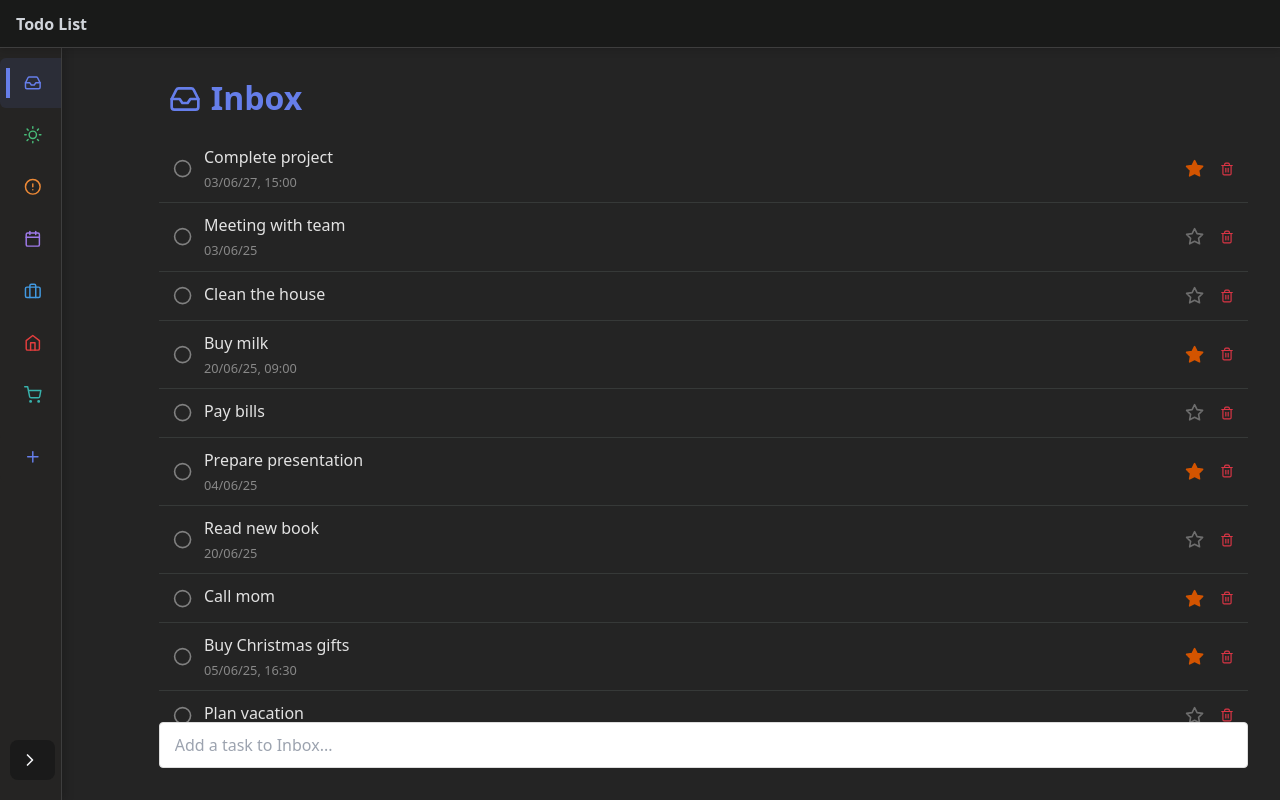
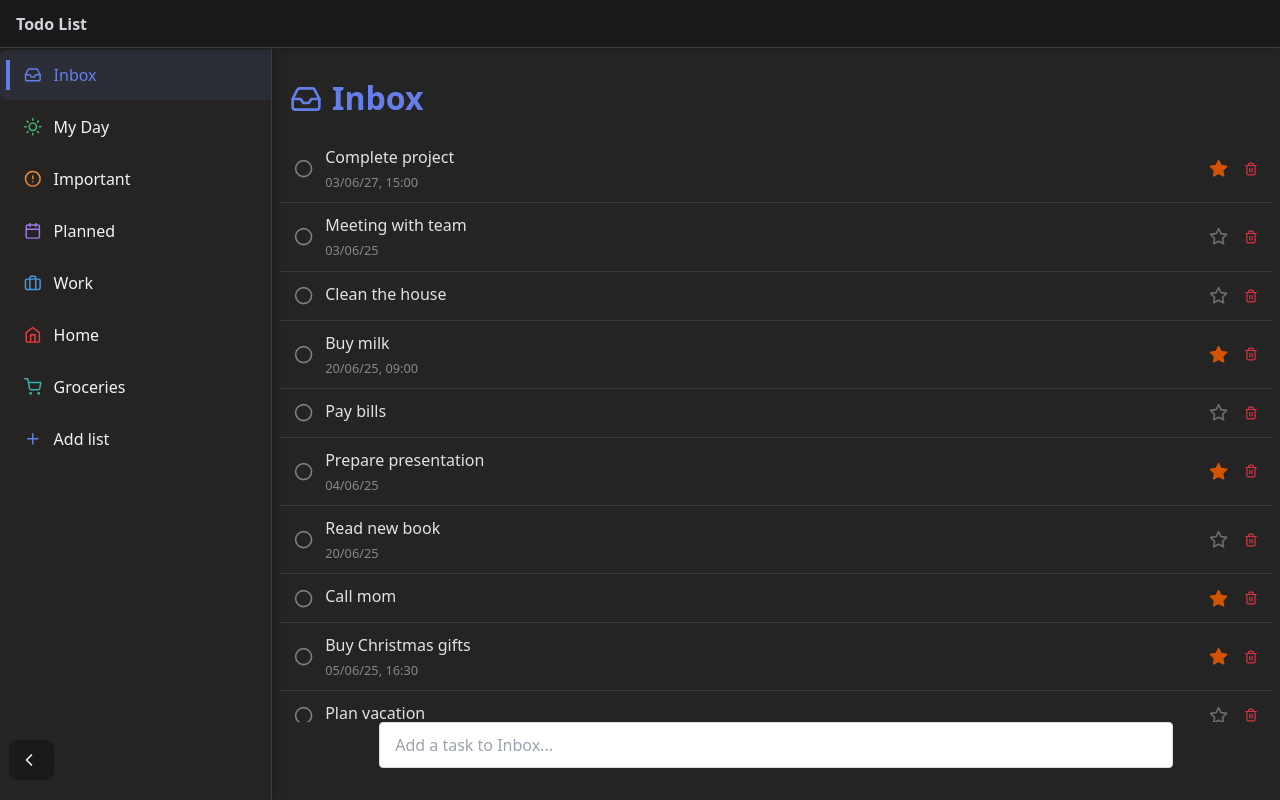
Before and after one commit to CarloGaspa/Portfolio-ToDoList, a React (Vite) app: page / in a window 1280 px wide. Built offline with nearby package versions, Linux system fonts and the light colour scheme.

Commit message:
fixed open-close button

```diff
--- a/src/App.css
+++ b/src/App.css
@@ -25,7 +25,6 @@
 }
 
 .sidebar.shorted ~ .content-area {
-  margin-left: var(--sidebar-collapsed-width);
   width: calc(100% - var(--sidebar-collapsed-width));
   filter: blur(0.5px);
 }
@@ -47,11 +46,6 @@
   transition: padding 0.3s ease;
 }
 
-.content-area.sidebar-closed .content-container {
-  padding-left: 2rem;
-  padding-right: 2rem;
-}
-
 /* Aggiusta il padding per schermi piccoli */
 @media (max-width: 768px) {
   .content-area {
--- a/src/App.jsx
+++ b/src/App.jsx
@@ -272,7 +272,7 @@ export default function App() {
   /* States lists*/
   const [sideBarItems, setSideBarItems] = useState(sideBarInitialState);
   const [activeContent, setActiveContent] = useState(LIST_IDS.INBOX);
-  const [sidebarOpen, setSidebarOpen] = useState(false);
+  const [sidebarOpen, setSidebarOpen] = useState(true);
   const [isModalListOpen, setIsModalListOpen] = useState(false);
 
   /* States tasks*/
--- a/src/components/Content.css
+++ b/src/components/Content.css
@@ -115,15 +115,6 @@
   justify-content: center;
 }
 
-.content-container input[type="text"] {
-  width: 100%;
-  padding: 10px 15px;
-  border: 1px solid #ddd;
-  border-radius: 4px;
-  font-size: 1rem;
-  margin-top: auto;
-}
-
 .content-container input[type="text"]:focus {
   outline: none;
   border-color: #007bff;
@@ -178,3 +169,17 @@ a {
   outline: none;
   box-shadow: 0 0 0 2px var(--accent);
 }
+
+.input-area {
+  display: flex;
+  justify-content: center;
+}
+
+.content-container input[type="text"] {
+  width: 80%;
+  padding: 10px 15px;
+  border: 1px solid #ddd;
+  border-radius: 4px;
+  font-size: 1rem;
+  margin-top: auto;
+}
--- a/src/components/Content.jsx
+++ b/src/components/Content.jsx
@@ -107,6 +107,7 @@ export default function Content({
         ))}
       </ul>
       {tasks.length === 0 && <p className="no-tasks">No tasks in this list</p>}
+      <div className="input-area">
         <input
           type="text"
           value={newTasktext}
@@ -114,6 +115,7 @@ export default function Content({
           onKeyPress={(e) => e.key === "Enter" && handleAddTask()}
           placeholder={`Add a task to ${activeContent?.name || "this list"}...`}
         />
+      </div>
     </div>
   );
 }
--- a/src/components/SideBar.css
+++ b/src/components/SideBar.css
@@ -11,6 +11,7 @@
   top: 3rem;
   left: 0;
   width: 17rem;
+  min-width: 65px;
   height: calc(100vh - 3rem);
   background-color: var(--sidebar-bg);
   color: var(--text-light);
@@ -46,7 +47,6 @@
 /* === List Container === */
 .sidebar ul {
   list-style: none;
-  padding: 0.5rem 0;
 }
 
 /* === List Items === */
@@ -83,7 +83,7 @@
 .openClose-btn {
   position: absolute;
   bottom: 20px;
-  left: 10px;
+  left: 9px;
   width: 45px;
   border: 0;
   padding: 10px;
@@ -212,16 +212,14 @@ a {
   }
 }
 
-/* Animazione per le label */
-.sidebar li .label {
-  display: inline-block;
-  opacity: 1;
-  transition: opacity 0.3s ease 0.2s,
-    /* Ritardo di 200ms */ transform 0.3s ease 0.2s;
+/* Animazione per il testo quando appare */
+.sidebar.open .label {
+  opacity: 0;
+  transform: translateX(-10px);
+  transition: opacity 0.08s ease 0.08s, transform 0.1s ease 0.1s;
 }
 
-/* Stato quando la sidebar è chiusa */
-.sidebar.shorted li .label {
-  opacity: 0;
-  transition: opacity 0.15s ease, transform 0.15s ease;
+.sidebar.open .label.show {
+  opacity: 1;
+  transform: translateX(0);
 }
--- a/src/components/SideBar.jsx
+++ b/src/components/SideBar.jsx
@@ -1,5 +1,6 @@
 import "../App.css";
 import "./SideBar.css";
+import { useState, useEffect } from "react";
 import {
   FiX,
   FiPlus,
@@ -21,6 +22,18 @@ export default function SideBar({
     if (onSelectItem) onSelectItem(id);
   };
 
+  const [showLabels, setShowLabels] = useState(true);
+
+  useEffect(() => {
+    if (isOpen) {
+      // Ritardo di 50ms per assicurarsi che la sidebar sia completamente aperta prima dell'animazione
+      const timer = setTimeout(() => setShowLabels(true), 0);
+      return () => clearTimeout(timer);
+    } else {
+      setShowLabels(false);
+    }
+  }, [isOpen]);
+
   return (
     <aside className={`sidebar ${isOpen ? "open" : "shorted"}`}>
       <ul>
@@ -40,7 +53,11 @@ export default function SideBar({
               )}
             </span>
             {/* TITLE */}
-            {isOpen && <span className="label">{item.name}</span>}
+            {isOpen && (
+              <span className={`label ${showLabels ? "show" : ""}`}>
+                {item.name}
+              </span>
+            )}
             {isOpen && item.deletable && (
               <button
                 onClick={(e) => {
@@ -60,7 +77,9 @@ export default function SideBar({
         <span className="icon">
           <FiPlus />
         </span>
-        {isOpen && <span className="label">Add list</span>}
+        {isOpen && (
+          <span className={`label ${showLabels ? "show" : ""}`}>Add list</span>
+        )}
       </button>
       {/* SHORTED */}
       <button
```
Lines whose indentation alone changed are shown as unchanged.
